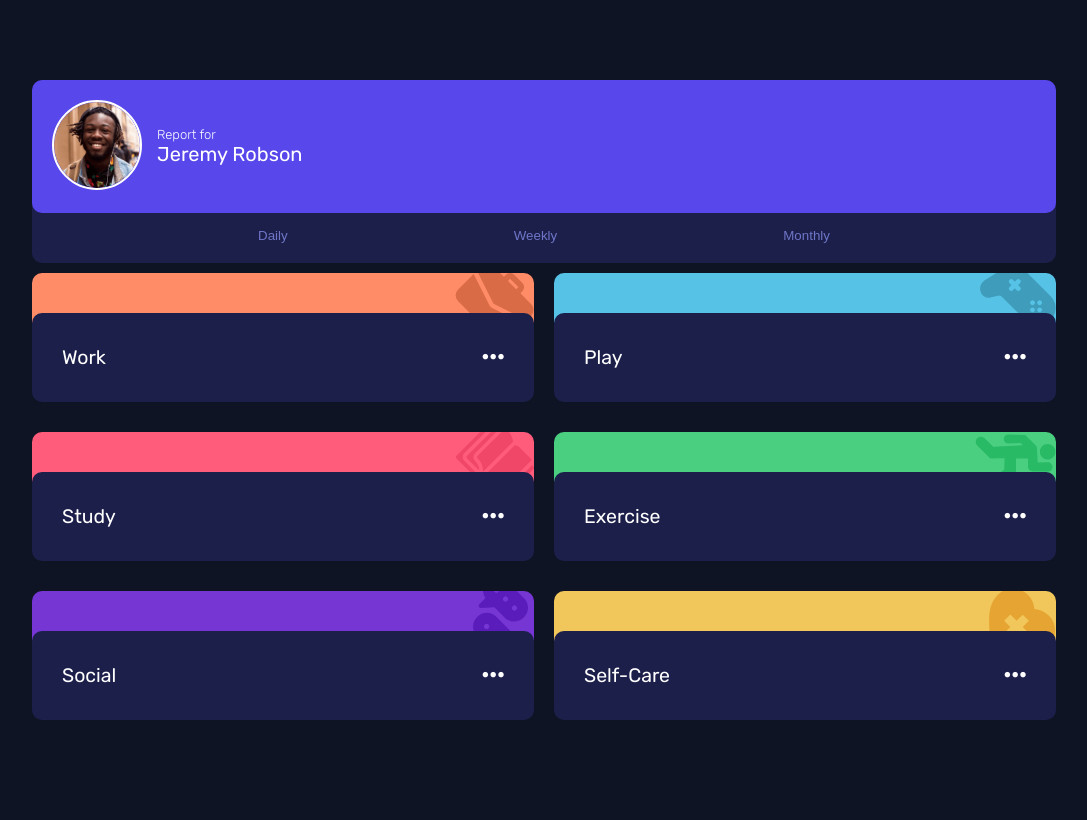
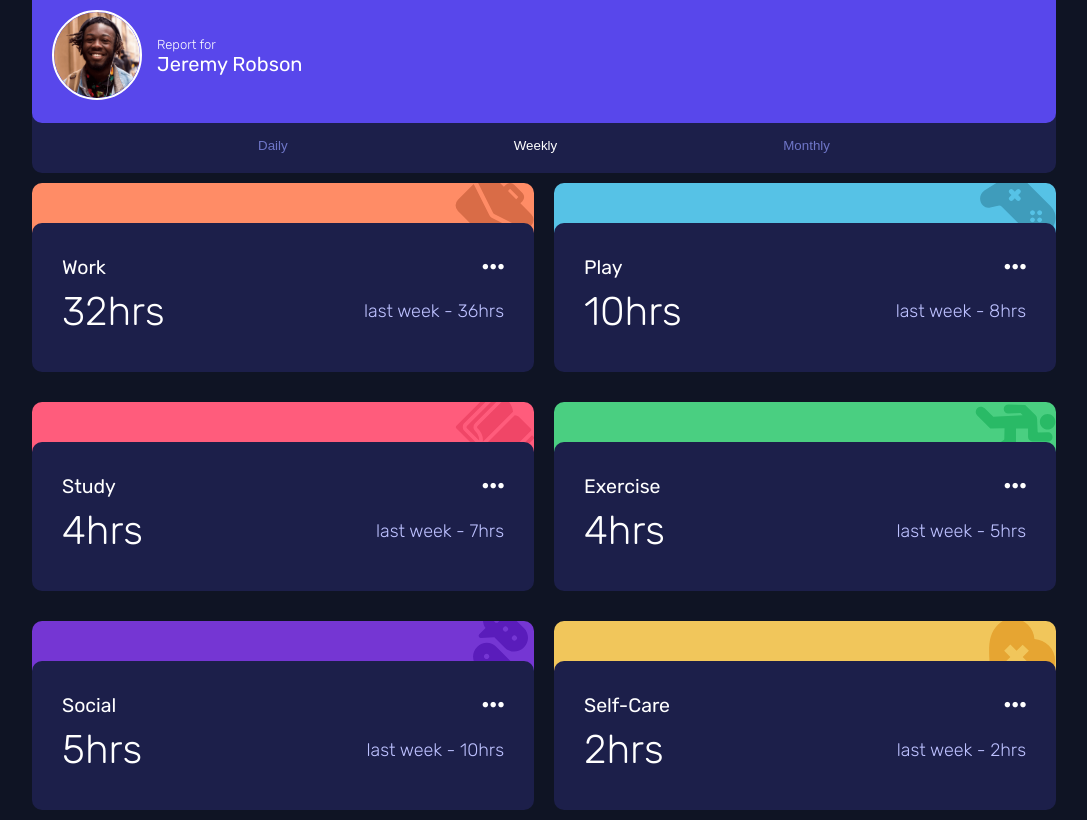
Before and after one commit to Verumun/time-tracking-dashboard, a plain HTML site: page index.html in a window 1280 px wide. Shown: the whole page, without its empty margins (96-1183 px from the left). Drawn offline with Linux system fonts and the light colour scheme.

Commit message:
made weekly deafult tab

```diff
--- a/index.html
+++ b/index.html
@@ -38,7 +38,7 @@
         <!-- bottom container -->
         <div class="dashboard-left_container_bottom">
           <button class="button_daily">daily</button>
-          <button class="button_weekly">weekly</button>
+          <button class="button_weekly" id="week" >weekly</button>
           <button class="button_monthly">monthly</button>
         </div>
       </div>
--- a/javascript/script.js
+++ b/javascript/script.js
@@ -79,4 +79,4 @@ btnMonthly.addEventListener('click', function(){
   btnMonthly.classList.add('active')
 })
 
-// document.getElementById("daily1").click();
+document.getElementById("week").click();
```
